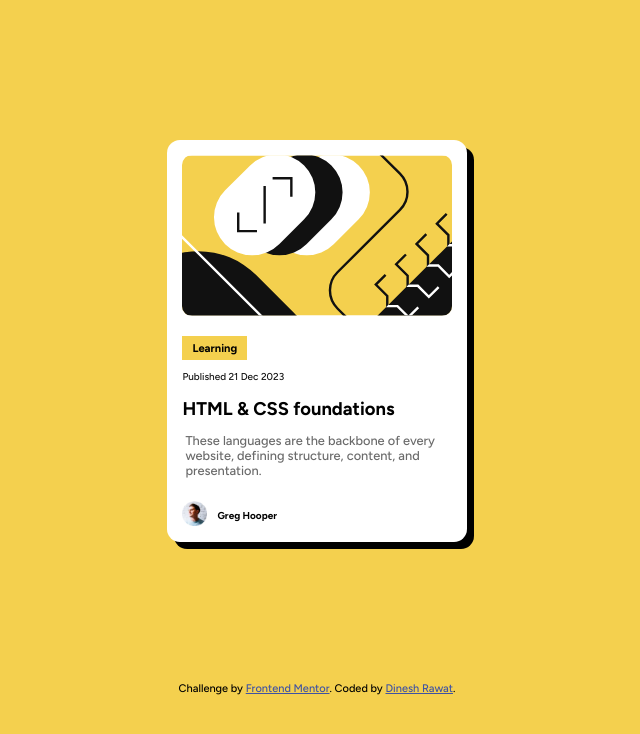
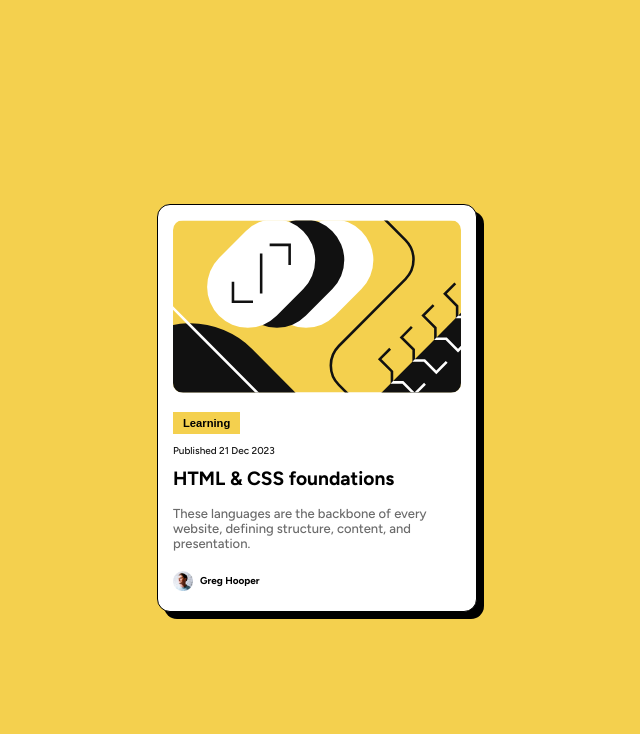
Before and after one commit to rawatdinesh10/Blog-preview-card, a plain HTML site: page index.html in a window 1280 px wide. Shown: the whole page, without its empty margins (323-963 px from the left). Drawn offline with Linux system fonts and the light colour scheme.

Commit message:
update commit

```diff
--- a/index.html
+++ b/index.html
@@ -10,23 +10,23 @@
   </head>
  <body>
   <main>
-  <div class="container-box">
+    <div class="container-box">
       <img class="im1" src="assets/images/illustration-article.svg" alt="Blog-illustration image">
-      <a class="learn" href="#">Learning</a>
+      <button>Learning</button>
       <p class="pub">Published 21 Dec 2023</p>
-      <h1>HTML & CSS foundations</h1>
+      <h2>HTML & CSS foundations</h2>
       <p class="lang" >These languages are the backbone of every website, defining structure, content, and presentation.</p>
-    <div class="greg">
+      <div class="greg">
         <img class="im2" src="assets/images/image-avatar.webp" alt="avatar image">
         <a class="hoop" href="#">Greg Hooper</a>
-    </div>
+     </div>
   </div>
- </main>
-<footer>
+</main>
+<!-- <footer>
   <div class="attribution">
     Challenge by <a href="https://www.frontendmentor.io?ref=challenge" target="_blank">Frontend Mentor</a>.
-    Coded by <a href="www.linkedin.com/in/dinesh-rawat-b89085257">Dinesh Rawat</a>.
+    Coded by <a href="www.linkedin.com/in/dinesh-rawat-b89085257" target="_blank">Dinesh Rawat</a>.
   </div>
-</footer>
+</footer> -->
 </body>
 </html>
--- a/styles.css
+++ b/styles.css
@@ -9,8 +9,17 @@
 body {
     font-family: Figtree, sans-serif;
     background-color: hsl(47, 88%, 63%);
-    text-align: left;
+    display: flex;
+    flex-direction: column;
+    justify-content: center;
+    align-items: center;
+    min-height: 100vh;
     font-weight: 500;
+}
+
+
+* {
+    box-sizing: border-box;
 }
 
 
@@ -18,14 +27,10 @@ body {
 
 
 .container-box {
-    display: flex;
-    flex-direction: column;
-    align-items: flex-start
     border: 1px solid black;
     border-radius: 13px;
-    max-width:18.70rem;
+    max-width:20rem;
     background-color: hsl(0, 0%, 100%);
-    margin: 140px auto;
     box-shadow: 7px 7px;
 
 }
@@ -36,70 +41,63 @@ body {
 .im1 {
     margin-top: 15px;
     border-radius: 10px;
-    max-width: 100%;
+    width: 90.50%;
     margin-left: 15px;
-    margin-right: 15px;
+    /* margin-left: 15px; */
+    /* margin-right: 15px; */
 
 }
 
 
 
-    .learn {
+    button {
         background-color: hsl(47, 88%, 63%);
         color: black;
         font-weight: bold;
-        text-decoration: none;
+        border-style: none;
         padding: 5px 10px;
         font-size: 0.7rem;
-        margin-top: 20px;
+        margin-top: 15px;
         margin-left: 15px;
-        margin-right: 220px;
         text-align: center;
     }
 
-    .learn:hover {
-        color: blue;
-    }
+
 
 
     .pub {
         font-size: 10px;
         margin-left: 15px;
-        margin-right: 160px;
-        margin-top: 10px;
         color: hsl(0, 0%, 7%);
 
     }
 
 
 
-    h1 {
-        font-size: 1.15rem;
+    h2 {
+        font-size: 1.20rem;
         margin-left: 15px;
-        margin-right: 20px;
         margin-top: 5px;
     }
 
 
-    h1:hover {
+    h2:hover {
         color: hsl(47, 88%, 63%);
     }
 
 
     .lang {
-        font-size: 0.8rem;
-        margin-right: 10px;
-        margin-top: 1px;
-        margin-left: 18px;
+        font-size: 13px;
+        margin-left: 15px;
         color: hsl(0, 0%, 42%);
     }
 
 
     .greg {
         display: flex;
-        gap: 10px;
+        gap: 7px;
         margin-top: 5px;
-        margin-bottom: 16px;
+        margin-bottom: 20px;
 
 
     }
@@ -107,16 +105,16 @@ body {
 
 
     .im2 {
-        width: 25px;
-        height: 25px;
+        width: 20px;
+        height: 20px;
         margin-left: 15px;
-        margin-top: 5px;
+        margin-top: 7px;
     }
 
 
 
     .hoop {
-        margin-top: 13px;
+        margin-top: 10px;
         text-decoration: none;
         font-size: 10px;
         color: black;
@@ -129,5 +127,5 @@ body {
 
 
 
-.attribution { font-size: 11px; text-align: center; }
+.attribution { font-size: 11px; text-align: center; margin-top: 50px; }
 .attribution a { color: hsl(228, 45%, 44%); }
```
